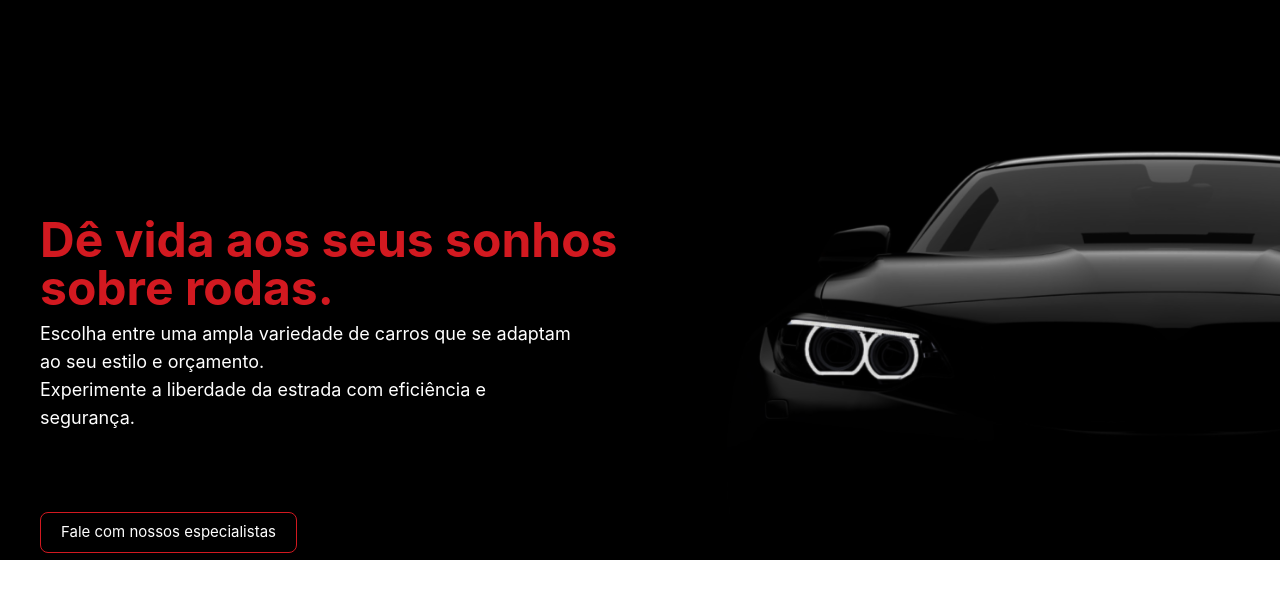
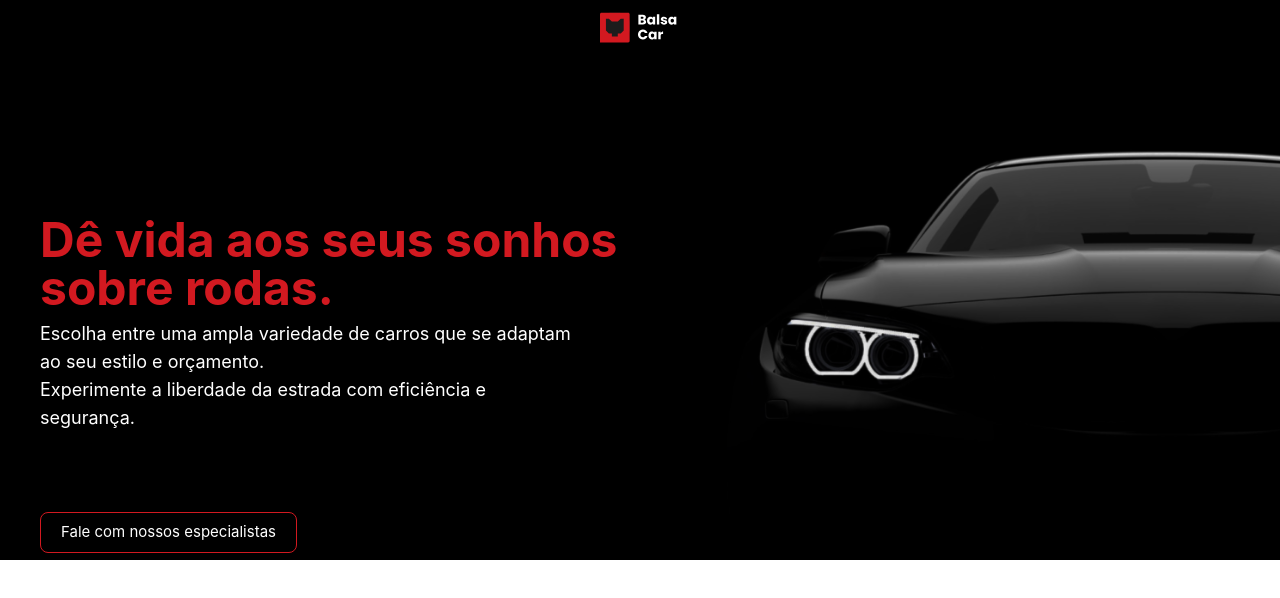
Before and after one commit to oliveirabalsa/balsacar-fe, a Vue app: page / in a window 1280 px wide. Shown: the top 598 px of the page. Built offline with nearby package versions, Linux system fonts and the light colour scheme.

Commit message:
fix(image): add max width

```diff
--- a/src/components/organisms/HeroComponent.vue
+++ b/src/components/organisms/HeroComponent.vue
@@ -14,7 +14,7 @@ const submitHandler = () => {
 <template>
   <main class="bg-black h-70s relative">
     <header class="w-screen flex items-center justify-center py-3">
-      <img class="w-20 h-8" src="@/assets/logo.svg" alt="logo" />
+      <img class="w-20 h-8 relative z-10" src="@/assets/logo.svg" alt="logo" />
     </header>
     <section class="mt-40 z-10 relative px-10">
       <h1 class="text-primary text-5xl font-bold">
@@ -37,6 +37,10 @@ const submitHandler = () => {
       >
     </section>
 
-    <img class="w-3/5 absolute right-0 bottom-0 hidden sm:block" src="@/assets/car.svg" alt="car" />
+    <img
+      class="w-3/5 absolute right-0 bottom-0 hidden sm:block max-w-6xl"
+      src="@/assets/car.svg"
+      alt="car"
+    />
   </main>
 </template>
```
